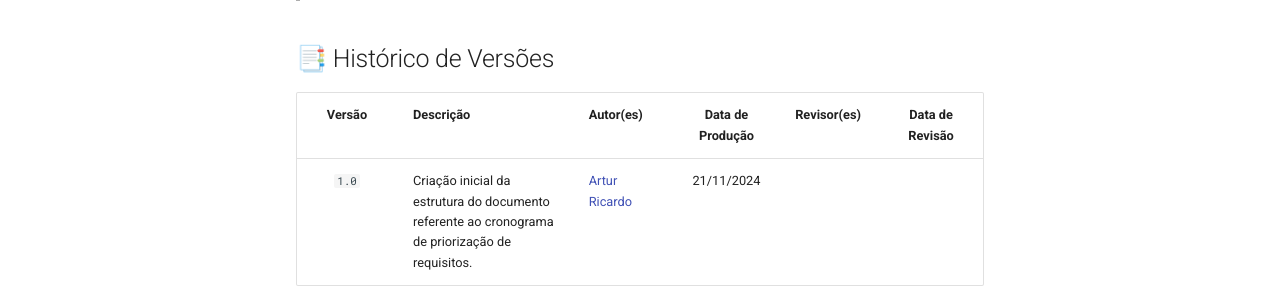
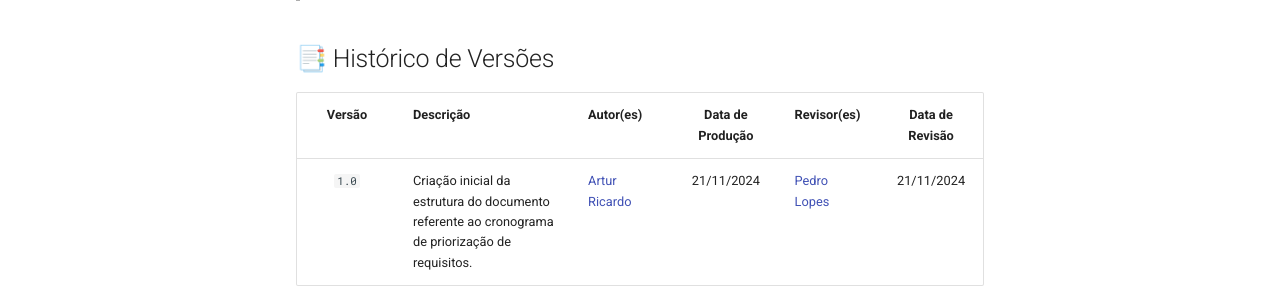
Before and after one commit to Requisitos-de-Software/2024.2-MeuSUSDigital, an MkDocs documentation site: the page built from docs/elicitacao/planejamento/cronograma-priorizacao.md, in a window 1280 px wide and 1239 px high. Shown: the part 869-1168 px from the top of the window. Built offline with MkDocs 1.6.1 and Material for MkDocs 9.7.7, drawn with Linux system fonts in a browser that asks for light colours.

Commit message:
revisao cronograma-priorizacao.md

```diff
--- a/docs/elicitacao/planejamento/cronograma-priorizacao.md
+++ b/docs/elicitacao/planejamento/cronograma-priorizacao.md
@@ -41,4 +41,4 @@
 
 | Versão | Descrição | Autor(es) | Data de Produção | Revisor(es) | Data de Revisão |
 | :----: | --------- | --------- | :--------------: | ----------- | :-------------: |
-| `1.0`  | Criação inicial da estrutura do documento referente ao cronograma de priorização de requisitos. | [Artur Ricardo](https://github.com/algorithmorphic) | 21/11/2024 |  |  |
+| `1.0`  | Criação inicial da estrutura do documento referente ao cronograma de priorização de requisitos. | [Artur Ricardo](https://github.com/algorithmorphic) | 21/11/2024 | [Pedro Lopes](https://github.com/pLopess) | 21/11/2024 |
```
